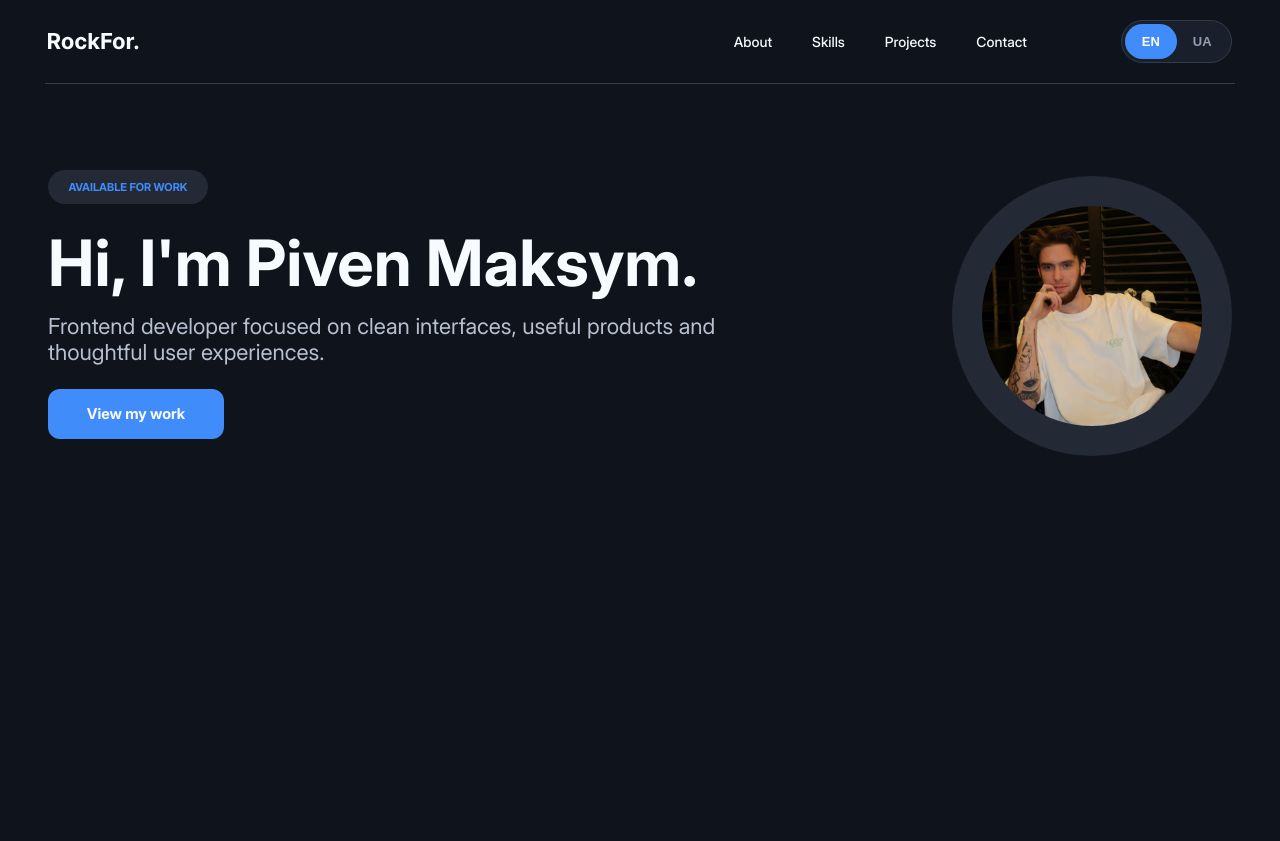
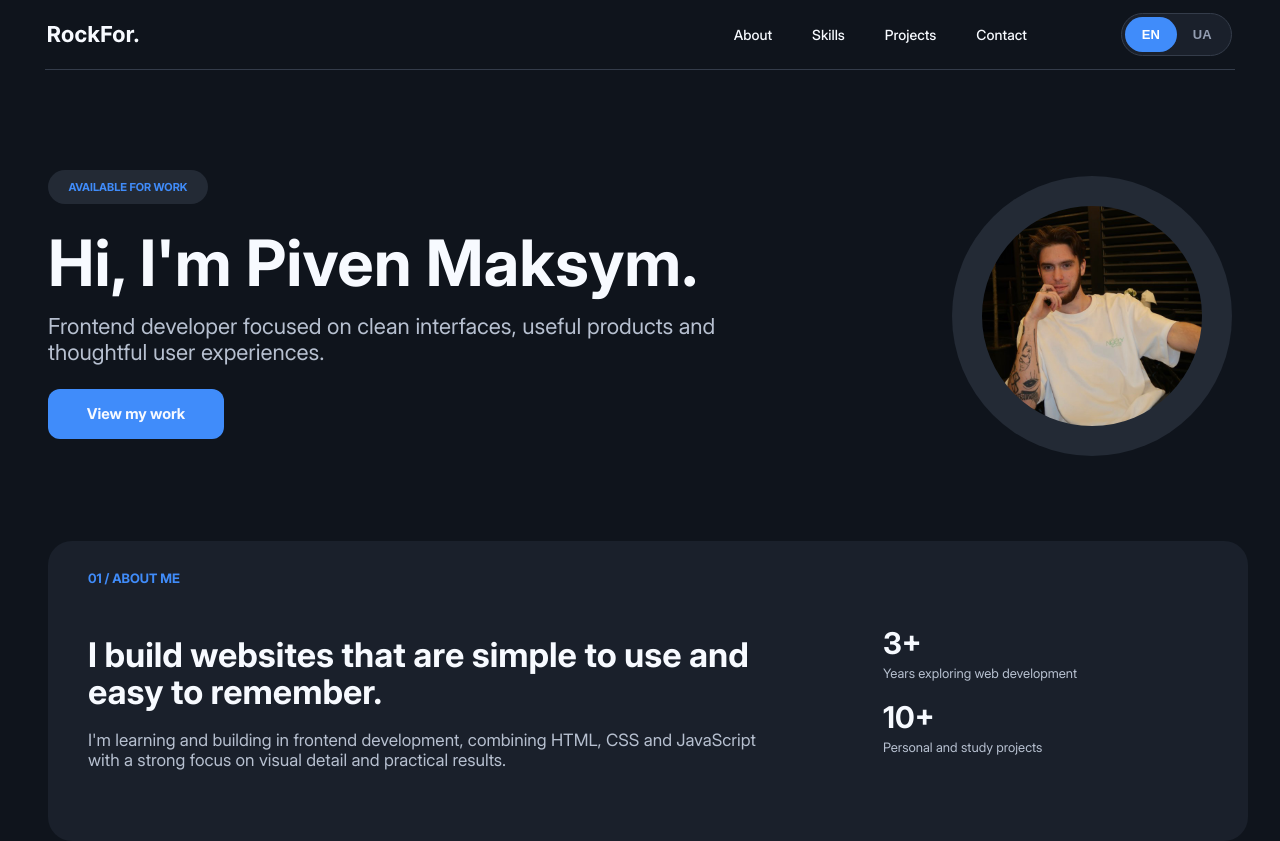
Before and after one commit to Freshman-69/About-me, a website: page src/index.html in a window 1280 px wide. Before the commit the page ends 800 px from the top, so only its background shows below. Drawn offline with nearby package versions, Linux system fonts and the light colour scheme; files that its build step writes are made by us from their sources.

Commit message:
about me commit

```diff
--- a/src/index.html
+++ b/src/index.html
@@ -2,6 +2,7 @@
 @@include('templates/header.html')
 <main>
   @@include('templates/first-screen.html')
+  @@include('templates/about-me.html')
 </main>
 
 @@include('templates/footer.html')
--- a/src/scss/base/_global.scss
+++ b/src/scss/base/_global.scss
@@ -72,10 +72,7 @@ h6,
 }
 
 a {
-  &:hover {
-    &:hover {
-    }
-  }
+
   text-decoration: none;
 }
 
--- a/src/scss/layout/_header.scss
+++ b/src/scss/layout/_header.scss
@@ -1,17 +1,17 @@
 @use "../utils/variables" as vars;
 
 .header {
-  padding: 20px 0;
+  padding: 13px 0;
   z-index: 1;
   width: 100%;
   height: 69px;
   position: fixed;
-  backdrop-filter: blur(5px);
+  background-color: vars.$bg-color;
 
   &::after {
     content: "";
     position: absolute;
-    bottom: -15px;
+    bottom: -1px;
     left: 50%;
     transform: translateX(-50%);
     width: calc(100% - 90px);
@@ -35,9 +35,8 @@
       padding: 3px 0;
     }
   }
-}
 
-.logo {
+  .logo {
   display: flex;
   align-items: center;
   gap: 10px;
@@ -117,3 +116,4 @@
 .language-switcher input[id="lang-ua"]:checked ~ .slider {
   transform: translateX(100%);
 }
+}
--- /dev/null
+++ b/src/scss/layout/about-me.scss
@@ -0,0 +1,71 @@
+@use "../utils/variables" as vars;
+
+.about-me-section {
+  width: 100%;
+  padding-top: 79px;
+
+  .about-me {
+    display: flex;
+    flex-direction: row;
+    width: 1200px;
+    height: 300px;
+    background-color: vars.$color-section;
+    border-radius: 24px;
+    padding: 0 0 0 40px;
+
+    .about-txt {
+      display: flex;
+      flex-direction: column;
+      width: 680px;
+      height: 170px;
+      gap: 20px;
+
+      h6 {
+        font-size: 13px;
+        font-weight: 700;
+        color: vars.$color-secondary-title;
+      }
+      h1 {
+        font-size: 34px;
+        font-weight: 700;
+        color: vars.$color-text;
+      }
+
+      p {
+        font-size: 17px;
+        font-weight: 400;
+        color: vars.$color-title;
+      }
+    }
+
+    .about-stat {
+      display: flex;
+      flex-direction: column;
+      align-items: flex-start;
+      justify-content: center;
+      width: 250px;
+      height: 155px;
+      margin: auto;
+      gap: 20px;
+
+      h1 {
+        font-size: 30px;
+        font-weight: 700;
+        color: vars.$color-text;
+      }
+
+      p {
+        font-size: 13px;
+        font-weight: 400;
+        color: vars.$color-title;
+      }
+
+      .about-stat-item {
+        display: flex;
+        flex-direction: column;
+        align-items: flex-start;
+        gap: 5px;
+      }
+    }
+  }
+}
--- a/src/scss/style.scss
+++ b/src/scss/style.scss
@@ -4,5 +4,6 @@
 @use "base/fonts";
 @use "layout/header";
 @use "layout/first-screen";
+@use "layout/about-me";
 @use "layout/footer";
 @use "media/media";
--- a/src/scss/utils/_variables.scss
+++ b/src/scss/utils/_variables.scss
@@ -7,3 +7,4 @@ $bg-color: #0f141c;
 $color-text: #f7faff;
 $color-title: #b7c0d0;
 $color-secondary-title: #408CFA;
+$color-section: #1A202B
--- /dev/null
+++ b/src/templates/about-me.html
@@ -0,0 +1,25 @@
+<section class="about-me-section">
+  <div class="container">
+    <div class="about-me">
+      <div class="about-txt">
+        <h6>01 / ABOUT ME</h6>
+        <h1>I build websites that are simple to use and easy to remember.</h1>
+        <p>
+          I'm learning and building in frontend development, combining HTML, CSS
+          and JavaScript with a strong focus on visual detail and practical
+          results.
+        </p>
+      </div>
+      <div class="about-stat">
+        <div class="about-stat-item">
+          <h1>3+</h1>
+          <p>Years exploring web development</p>
+        </div>
+        <div class="about-stat-item">
+          <h1>10+</h1>
+          <p>Personal and study projects</p>
+        </div>
+      </div>
+    </div>
+  </div>
+</section>
```
